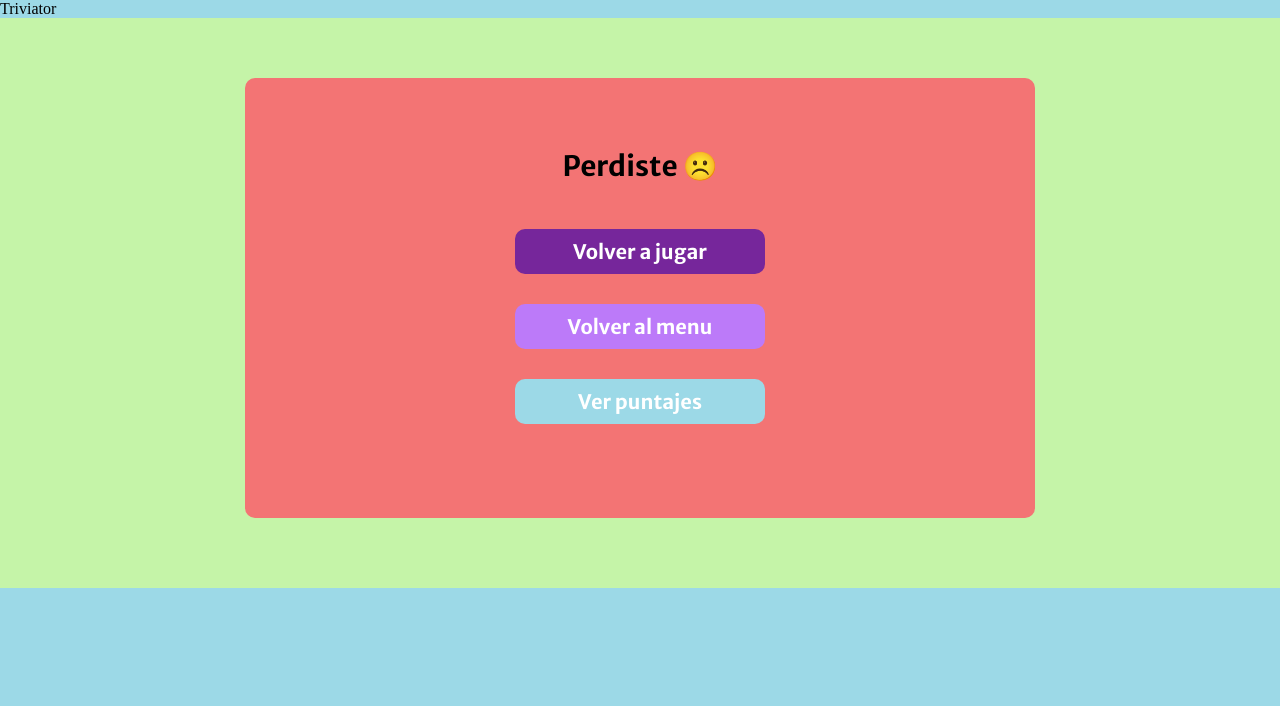
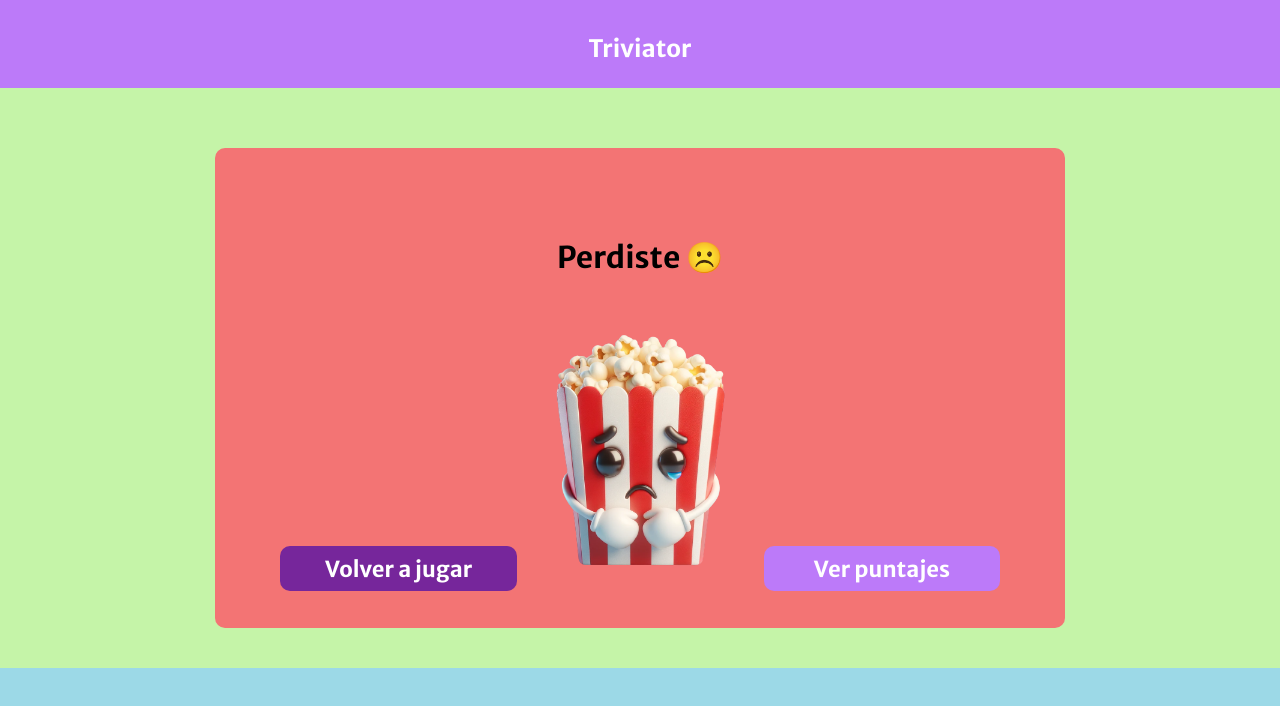
Before and after one commit to AgusBarbona/Triviator, a React (Vite) app in the folder frontend/triviator-front/: page /loser in a window 1280 px wide. Shown: the top 706 px of the page. Built offline with nearby package versions, Linux system fonts and the light colour scheme.

Commit message:
winner/loser page styles

```diff
--- a/frontend/triviator-front/src/components/buttons.tsx
+++ b/frontend/triviator-front/src/components/buttons/buttons.tsx
@@ -1,11 +1,10 @@
-import '../styles/buttons.scss';
+import '../../styles/buttons.scss';
 
 const Buttons = () => {
   return (
     <div className="buttons-container">
       <button className="button button-1">Volver a jugar</button>
-      <button className="button button-2">Volver al menu</button>
-      <button className="button button-3">Ver puntajes</button>
+      <button className="button button-2">Ver puntajes</button>
     </div>
   );
 };
--- a/frontend/triviator-front/src/components/header/Header.tsx
+++ b/frontend/triviator-front/src/components/header/Header.tsx
@@ -1,4 +1,4 @@
-import '../header/Header'
+import '../../styles/header.scss'
 
 
 const Header = () => {
--- a/frontend/triviator-front/src/pages/Loserpage.tsx
+++ b/frontend/triviator-front/src/pages/Loserpage.tsx
@@ -4,8 +4,8 @@ cuadrado: #F37474
 font-family: 'Merriweather Sans', sans-serif;
 */
 
-import Header from '../components/header/header';
-import Buttons from '../components/buttons';
+import Header from '../components/header/Header';
+import Buttons from '../components/buttons/buttons';
 import '../styles/loser.scss';
 
 const LoserPage = () => {
@@ -15,6 +15,7 @@ const LoserPage = () => {
           <div className="loser-container">
           <div className="loser-rectangle">
             <div className="text"> Perdiste ☹️</div>
+            <img src="../../public/recursos/triste-removebg-preview.png" alt="Popcorn Character" className="sad-popcorn" />
             <Buttons />
           </div>
         </div>
--- a/frontend/triviator-front/src/pages/PaginaJuego.tsx
+++ b/frontend/triviator-front/src/pages/PaginaJuego.tsx
@@ -1,5 +1,5 @@
 import React from 'react'
-import Temporizador from '../components/temporizador/Temporizador.tsx'
+import Temporizador from '../components/temporizador/temporizador.tsx'
 import { Juego } from '../components/juego/Juego.tsx'
 
 
--- a/frontend/triviator-front/src/pages/Winnerpage.tsx
+++ b/frontend/triviator-front/src/pages/Winnerpage.tsx
@@ -4,23 +4,22 @@
  font-family: 'Merriweather Sans', sans-serif;
 */
 
-
 import Header from '../components/header/Header';
-import Buttons from '../components/Buttons';
+import Buttons from '../components/buttons/buttons';
 import '../styles/winner.scss';
 
-const WinnerPage = () => {
+const  WinnerPage = () => {
       return (
         <div>
          <Header />
           <div className="winner-container">
           <div className="winner-rectangle">
-        <div className="text">FELICITACIONES GANASTE!!! 😊</div>
+            <div className="text"> FELICITACIONES, ¡GANASTE! 😊</div>
+            <img src="../../public/recursos/emocionado-removebg-preview.png" alt="Popcorn Character" className="happy-popcorn" />
             <Buttons />
           </div>
         </div>
         </div>
       );
 }
-
 export default WinnerPage;
--- a/frontend/triviator-front/src/styles/_var.scss
+++ b/frontend/triviator-front/src/styles/_var.scss
@@ -4,4 +4,3 @@
 $header-color: #BC7AF9;
 $button-1-color: #76269B;
 $button-2-color: #BC7AF9;
-$button-3-color: #9CD9E7;
--- a/frontend/triviator-front/src/styles/buttons.scss
+++ b/frontend/triviator-front/src/styles/buttons.scss
@@ -1,14 +1,15 @@
 @import './var';
 
-.buttons-container{
+.buttons-container {
   display: flex;
   flex-direction: column;
   align-items: center;
+  justify-content: space-between;
+
 }
 
 .button {
   padding: 8px;
-    margin: 15px 0;
   border: none;
   border-radius: 10px;
   cursor: pointer;
@@ -16,21 +17,42 @@
   text-align: center;
   width: 250px;
   height: 45px;
-    font-size: 20px;
+  font-size: 22px;
   font-family: 'Merriweather Sans', sans-serif;
+  transition: background-color 0.3s ease;
 }
 
 .button-1 {
   background-color: $button-1-color;
   color: white;
+  padding: 8px 45px;
 }
 
 .button-2 {
   background-color: $button-2-color;
   color: white;
+  padding: 8px 50px;
 }
 
-.button-3 {
-    background-color: $button-3-color;
-    color: white;
+@media screen and (min-width: 768px) {
+
+  .buttons-container {
+    flex-direction: row;
   }
+
+  .button {
+    width: auto;
+  }
+
+  .button-1{
+    align-self: flex-start;
+    margin-right: 2%;
+    margin-left: 2%;
+  }
+
+  .button-2 {
+    align-self: flex-end;
+    margin-right: 2%;
+
+  }
+}
--- a/frontend/triviator-front/src/styles/header.scss
+++ b/frontend/triviator-front/src/styles/header.scss
@@ -2,7 +2,7 @@
 
 .site-header {
     margin: 0;
-    padding: 0;
+    padding: 8px 0 0 0;
     width: 100%;
     height: 5rem;
     background-color: $header-color;
--- a/frontend/triviator-front/src/styles/loser.scss
+++ b/frontend/triviator-front/src/styles/loser.scss
@@ -18,18 +18,23 @@
 
 .loser-rectangle {
   background-color: #F37474;
-  padding: 20px;
+  padding: 40px 50px;
   text-align: center;
   border-radius: 10px;
   width: 80%;
   max-width: 750px;
   height: 400px;
-  margin-top: 60px;
-  margin-bottom: 60px;
+  margin: 60px 0px 30px 0px;
+}
+
+.sad-popcorn{
+  width: 300px;
+  height: 300px;
+  margin-bottom:-4rem;
 }
 
 .text {
-  font-size: 28px;
+  font-size: 30px;
   font-weight: bold;
   margin-bottom: 30px;
   margin-top: 50px;
--- a/frontend/triviator-front/src/styles/winner.scss
+++ b/frontend/triviator-front/src/styles/winner.scss
@@ -1,5 +1,10 @@
 @import './var';
 
+
+* {
+  margin: 0;
+  padding: 0;
+}
 
 .winner-container {
   width: 100%;
@@ -8,26 +13,30 @@
   align-items: center;
   justify-content: center;
   height: 100%;
-    background-color: #F8FF95;
+  background-color: #e7eca0;
   padding-bottom: 10px;
 }
 
 .winner-rectangle {
-    background-color: #B1F389;
-    padding: 20px;
+  background-color:  #b6e39a;
+  padding: 40px 50px;
   text-align: center;
   border-radius: 10px;
   width: 80%;
   max-width: 750px;
   height: 400px;
-    margin-top: 60px;
-    margin-bottom: 60px;
+  margin: 60px 0px 30px 0px;
+}
+
+.happy-popcorn{
+  width: 300px;
+  height: 300px;
+  margin-bottom:-4rem;
+
 }
 
 .text {
-    font-size: 28px;
+  font-size: 30px;
   font-weight: bold;
-    margin-bottom: 30px;
-    margin-top: 50px;
   font-family: 'Merriweather Sans', sans-serif;
 }
```
Also changed, not shown: frontend/triviator-front/src/App.tsx (+0 -40 lines), frontend/triviator-front/public/recursos/emocionado-removebg-preview.png (added), frontend/triviator-front/public/recursos/triste-removebg-preview.png (added). Lines whose indentation alone changed are shown as unchanged.
